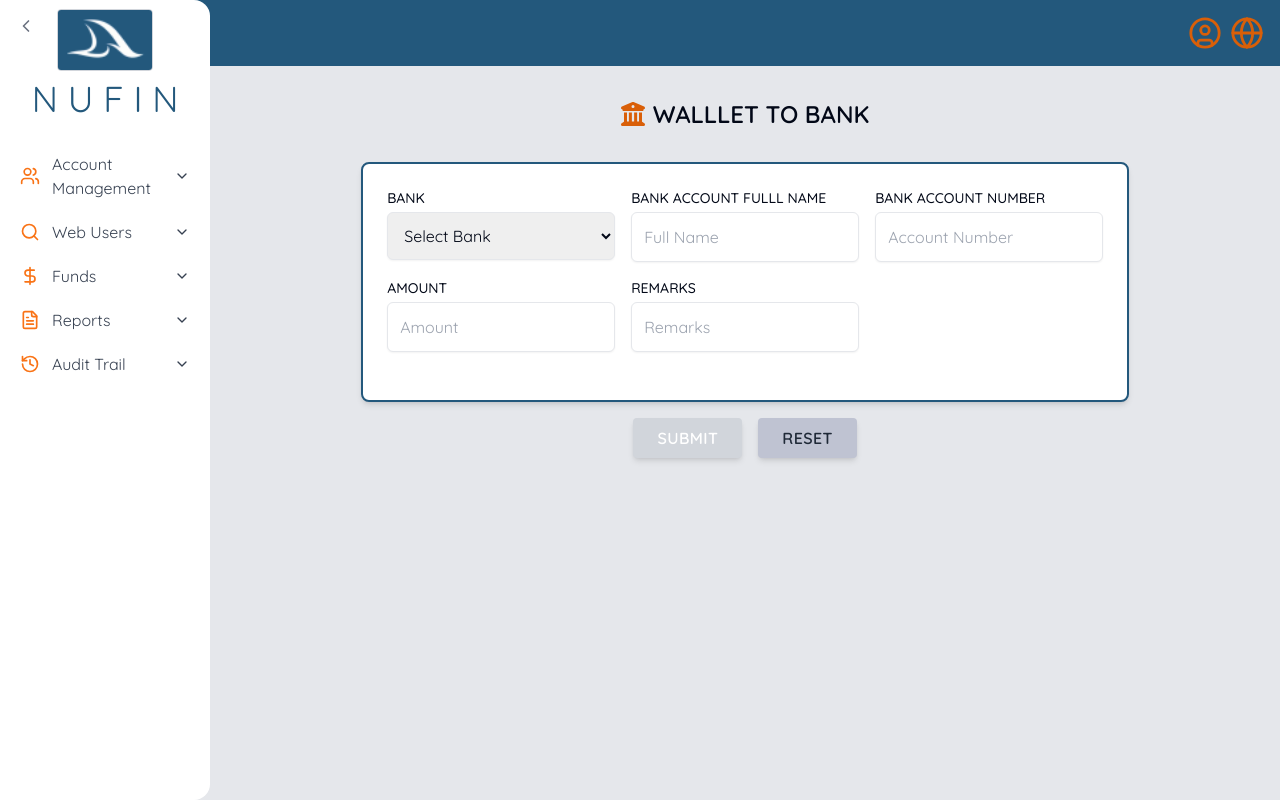
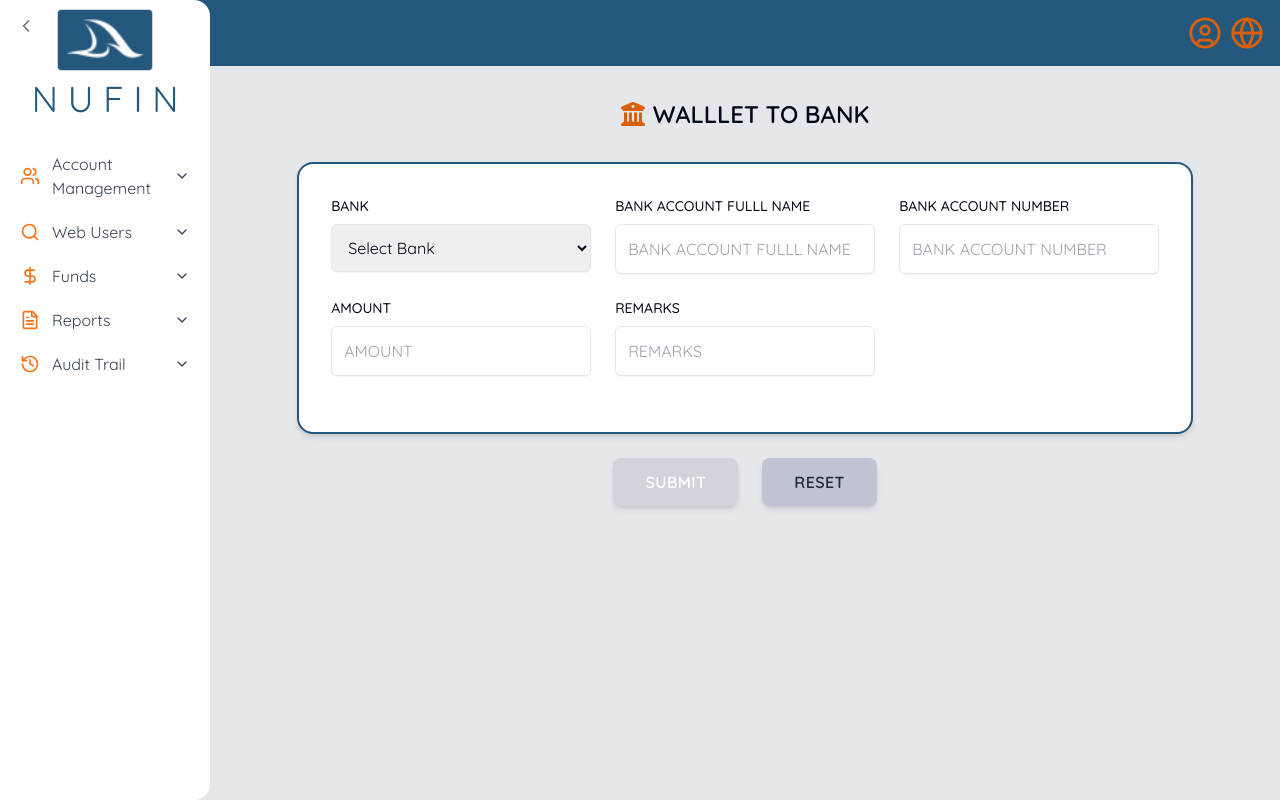
Before and after one commit to JayrTlcfzc/MerchantGUI, a React (Vite) app: page /funds/wallet-to-bank in a window 1280 px wide. Built offline with nearby package versions, Linux system fonts and the light colour scheme.

Commit message:
fixDesignLocateCash

```diff
--- a/src/pages/Funds/allocateCash.jsx
+++ b/src/pages/Funds/allocateCash.jsx
@@ -52,54 +52,71 @@ const AllocateCash = () => {
     <FaMoneyBills className="text-[#D95F08] mr-2" />
     {t('allocate_cash')}
   </h2>
-      <div className="bg-white p-6 rounded-2xl shadow-md w-11/12 max-w-3xl border-2 border-[#23587C]">
-        <div className="grid grid-cols-1 md:grid-cols-3 gap-4 mb-6">
-          <div>
-            <label className="block text-sm font-medium mb-1">{t('recipient_mobile_number')}</label>
+  <div className="bg-white p-8 rounded-2xl shadow-md w-full max-w-4xl border-2 border-[#23587C]">
+    <div className="grid grid-cols-1 sm:grid-cols-2 lg:grid-cols-3 gap-6 mb-6">
+      <div className="flex flex-col">
+        <label
+          className="block text-sm font-medium mb-2 truncate"
+          title={t('recipient_mobile_number')} // Tooltip for full label
+        >
+          {t('recipient_mobile_number')}
+        </label>
         <input
           type="text"
           name="recipientmobilenum"
           value={formData.recipientmobilenum}
           onChange={handleChangeDigitsOnly(setFormData)}
           maxLength="15"
-              placeholder="Recipient Mobile Number"
+          placeholder={t('recipient_mobile_number')}
           className="p-3 border rounded-md shadow-sm w-full focus:outline-none focus:ring-1 focus:ring-[#23587C]"
         />
       </div>
-          <div>
-            <label className="block text-sm font-medium mb-1">{t('amount')}</label>
+      <div className="flex flex-col">
+        <label
+          className="block text-sm font-medium mb-2 truncate"
+          title={t('amount')} // Tooltip for full label
+        >
+          {t('amount')}
+        </label>
         <input
           type="text"
           name="amount"
           value={formData.amount}
           onChange={handleChangeDigitsOnly(setFormData)}
-              placeholder="Amount"
+          placeholder={t('amount')}
           className="p-3 border rounded-md shadow-sm w-full focus:outline-none focus:ring-1 focus:ring-[#23587C]"
         />
       </div>
-          <div>
-            <label className="block text-sm font-medium mb-1">{t('remarks')}</label>
+      <div className="flex flex-col">
+        <label
+          className="block text-sm font-medium mb-2 truncate"
+          title={t('remarks')} // Tooltip for full label
+        >
+          {t('remarks')}
+        </label>
         <input
           type="text"
           name="remarks"
           value={formData.remarks}
           onChange={handleChange(setFormData)} // Using general handleChange for remarks
-              placeholder="Remarks"
+          placeholder={t('remarks')}
           className="p-3 border rounded-md shadow-sm w-full focus:outline-none focus:ring-1 focus:ring-[#23587C]"
         />
       </div>
     </div>
   </div>
-      <div className="flex justify-center gap-4 mt-4">
+  <div className="flex justify-center gap-6 mt-6">
     <button
-          className={`px-6 py-2 tracking-wide shadow-md rounded font-bold text-white focus:outline-none focus:ring-2 focus:ring-offset-2 ${isFormValid ? 'bg-[#23587C] hover:bg-[#2C75A6] focus:ring-[#2C75A6]/50' : 'bg-gray-300 cursor-not-allowed'}`}
+      className={`px-8 py-3 tracking-wide shadow-md rounded-lg font-bold text-white focus:outline-none focus:ring-2 focus:ring-offset-2 ${
+        isFormValid ? 'bg-[#23587C] hover:bg-[#2C75A6] focus:ring-[#2C75A6]/50' : 'bg-gray-300 cursor-not-allowed'
+      }`}
       onClick={handleAllocate}
       disabled={!isFormValid}
     >
       {t('allocate')}
     </button>
     <button
-          className="px-6 py-2 tracking-wide shadow-md rounded font-bold bg-[#BFC3D2] hover:bg-[#9D9D9D] text-gray-800 focus:outline-none focus:ring-2 focus:ring-[#9D9D9D]/50 focus:ring-offset-2"
+      className="px-8 py-3 tracking-wide shadow-md rounded-lg font-bold bg-[#BFC3D2] hover:bg-[#9D9D9D] text-gray-800 focus:outline-none focus:ring-2 focus:ring-[#9D9D9D]/50 focus:ring-offset-2"
       onClick={resetFormData(setFormData, initialFormData)} // Reset inputfields
     >
       {t('reset')}
--- a/src/pages/Funds/walletToBank.jsx
+++ b/src/pages/Funds/walletToBank.jsx
@@ -45,10 +45,15 @@ const WalletToBank = () => {
     <FaBuildingColumns className="text-[#D95F08] mr-2" />
     {t('wallet_to_bank')}
   </h2>
-      <div className="bg-white p-6 rounded-lg shadow-md w-11/12 max-w-3xl border-2 border-[#23587C]">
-        <div className="grid grid-cols-1 md:grid-cols-3 gap-4 mb-6">
-          <div>
-            <label className="block text-sm font-medium mb-1">{t('bank')}</label>
+  <div className="bg-white p-8 rounded-2xl shadow-md w-full max-w-4xl border-2 border-[#23587C]">
+    <div className="grid grid-cols-1 sm:grid-cols-2 lg:grid-cols-3 gap-6 mb-6">
+      <div className="flex flex-col">
+        <label
+          className="block text-sm font-medium mb-2 truncate"
+          title={t('bank')} // Tooltip for full label
+        >
+          {t('bank')}
+        </label>
         <select
           name="bank"
           value={formData.bank}
@@ -61,62 +66,84 @@ const WalletToBank = () => {
           <option value="Bank C">Bank C</option>
         </select>
       </div>
-          <div>
-            <label className="block text-sm font-medium mb-1">{t('bank_account_full_name')}</label>
+      <div className="flex flex-col">
+        <label
+          className="block text-sm font-medium mb-2 truncate"
+          title={t('bank_account_full_name')} // Tooltip for full label
+        >
+          {t('bank_account_full_name')}
+        </label>
         <input
           type="text"
           name="bankaccountfullname"
           value={formData.bankaccountfullname}
           onChange={handleChangeTextOnly(setFormData)}
-              placeholder="Full Name"
+          placeholder={t('bank_account_full_name')}
           className="p-3 border rounded-md shadow-sm w-full focus:outline-none focus:ring-1 focus:ring-[#23587C]"
         />
       </div>
-          <div>
-            <label className="block text-sm font-medium mb-1">{t('bank_account_number')}</label>
+      <div className="flex flex-col">
+        <label
+          className="block text-sm font-medium mb-2 truncate"
+          title={t('bank_account_number')} // Tooltip for full label
+        >
+          {t('bank_account_number')}
+        </label>
         <input
           type="text"
           name="bankaccountnumber"
           value={formData.bankaccountnumber}
           onChange={handleChangeDigitsOnly(setFormData)}
-              placeholder="Account Number"
+          placeholder={t('bank_account_number')}
           className="p-3 border rounded-md shadow-sm w-full focus:outline-none focus:ring-1 focus:ring-[#23587C]"
         />
       </div>
-          <div>
-            <label className="block text-sm font-medium mb-1">{t('amount')}</label>
+      <div className="flex flex-col">
+        <label
+          className="block text-sm font-medium mb-2 truncate"
+          title={t('amount')} // Tooltip for full label
+        >
+          {t('amount')}
+        </label>
         <input
           type="text"
           name="amount"
           value={formData.amount}
           onChange={handleChangeDigitsOnly(setFormData)}
-              placeholder="Amount"
+          placeholder={t('amount')}
           className="p-3 border rounded-md shadow-sm w-full focus:outline-none focus:ring-1 focus:ring-[#23587C]"
         />
       </div>
-          <div>
-            <label className="block text-sm font-medium mb-1">{t('remarks')}</label>
+      <div className="flex flex-col">
+        <label
+          className="block text-sm font-medium mb-2 truncate"
+          title={t('remarks')} // Tooltip for full label
+        >
+          {t('remarks')}
+        </label>
         <input
           type="text"
           name="remarks"
           value={formData.remarks}
           onChange={handleChange(setFormData)} // Using general handleChange for remarks
-              placeholder="Remarks"
+          placeholder={t('remarks')}
           className="p-3 border rounded-md shadow-sm w-full focus:outline-none focus:ring-1 focus:ring-[#23587C]"
         />
       </div>
     </div>
   </div>
-      <div className="flex justify-center gap-4 mt-4">
+  <div className="flex justify-center gap-6 mt-6">
     <button
-          className={`px-6 py-2 tracking-wide shadow-md rounded font-bold text-white focus:outline-none focus:ring-2 focus:ring-offset-2 ${isFormValid ? 'bg-[#23587C] hover:bg-[#2C75A6] focus:ring-[#2C75A6]/50' : 'bg-gray-300 cursor-not-allowed'}`}
+      className={`px-8 py-3 tracking-wide shadow-md rounded-lg font-bold text-white focus:outline-none focus:ring-2 focus:ring-offset-2 ${
+        isFormValid ? 'bg-[#23587C] hover:bg-[#2C75A6] focus:ring-[#2C75A6]/50' : 'bg-gray-300 cursor-not-allowed'
+      }`}
       onClick={handleAllocate}
       disabled={!isFormValid}
     >
       {t('submit')}
     </button>
     <button
-          className="px-6 py-2 tracking-wide shadow-md rounded font-bold bg-[#BFC3D2] text-gray-800 hover:bg-[#9D9D9D] focus:outline-none focus:ring-2 focus:ring-[#9D9D9D]/50 focus:ring-offset-2"
+      className="px-8 py-3 tracking-wide shadow-md rounded-lg font-bold bg-[#BFC3D2] text-gray-800 hover:bg-[#9D9D9D] focus:outline-none focus:ring-2 focus:ring-[#9D9D9D]/50 focus:ring-offset-2"
       onClick={resetFormData(setFormData, initialFormData)} // Resetting form
     >
       {t('reset')}
```
Also changed, not shown: src/pages/Funds/batchUploadedFiles.jsx (+13 -11 lines). Lines whose indentation alone changed are shown as unchanged.
